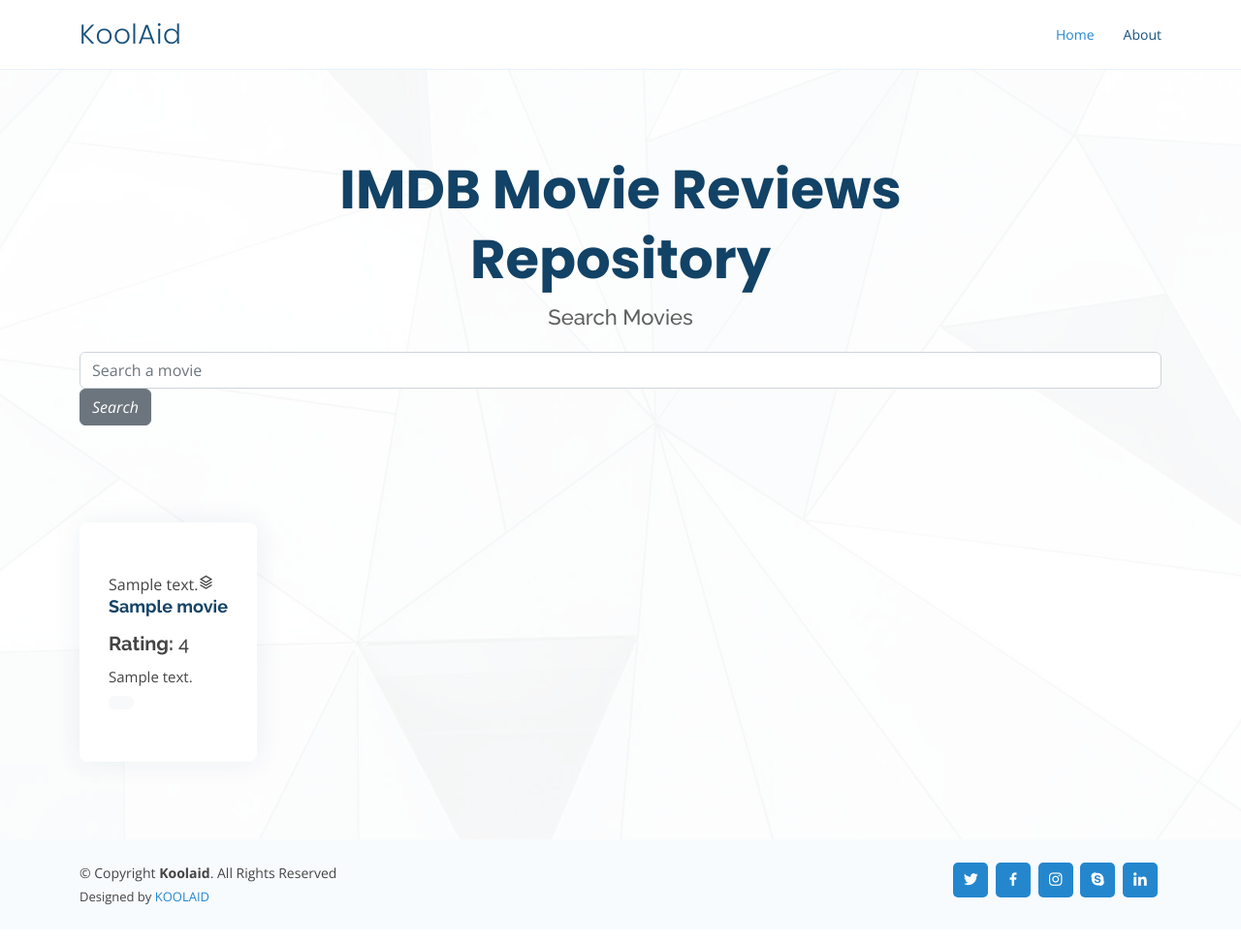
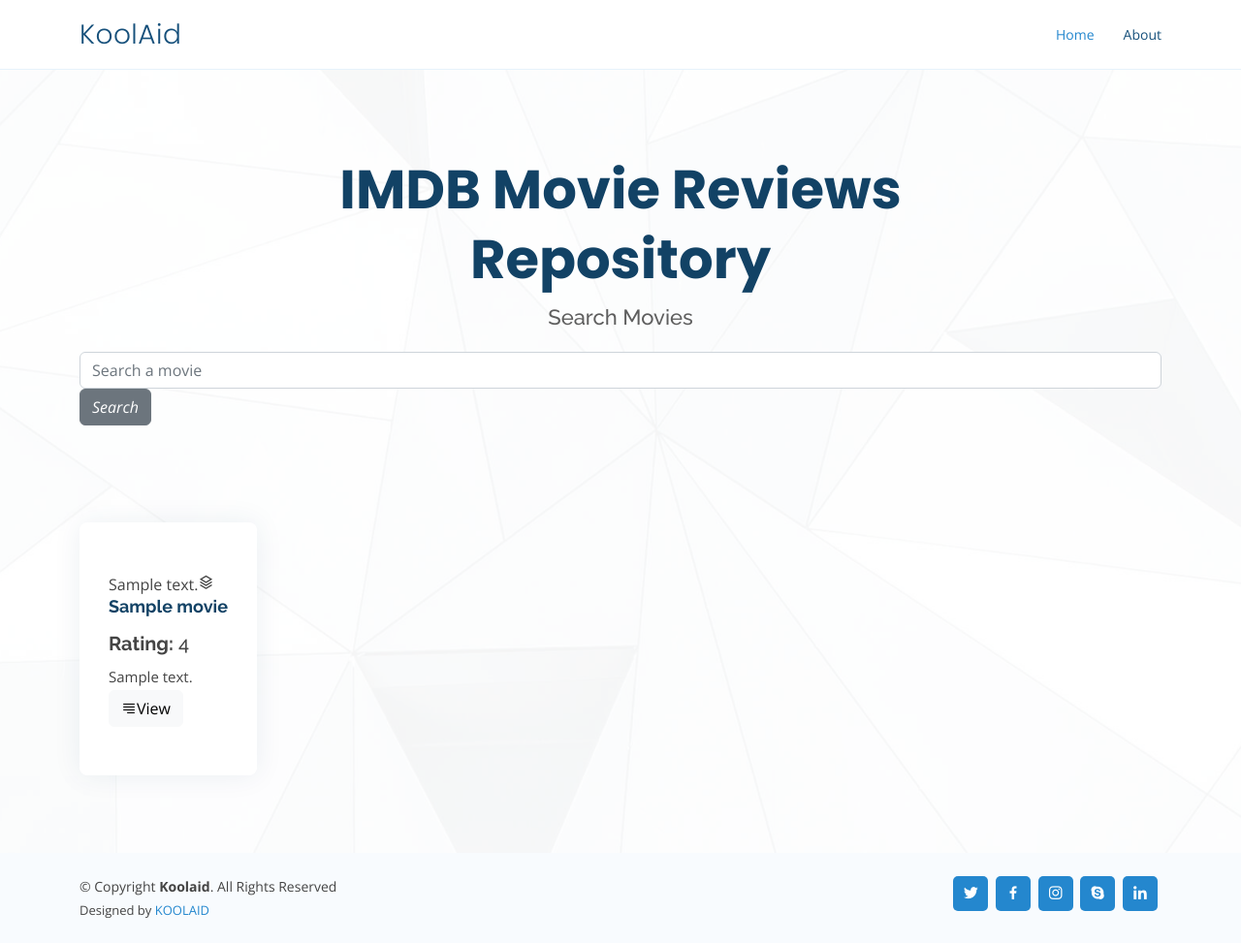
Before and after one commit to amanpreetbatra/moviereview-cassandra, a Flask app: template templates/reviewblock.html in a window 1280 px wide. Shown: the whole page at 97% size. Before the commit the page ends 934 px from the top, so only its background shows below. Run offline with Flask 2, Linux system fonts and the light colour scheme; the template is opened without the code that fills it: most values are stand-ins (such as "Sample title", 1, 10 or a date in 2020); some libraries are stand-ins or nearby versions.

Commit message:
Added button css classes

```diff
--- a/templates/reviewblock.html
+++ b/templates/reviewblock.html
@@ -14,7 +14,7 @@
               </h4>
               <h5 class="rating"><b>Rating:</b> {{ item.rating}}</h5>
             <p class="description">{{ item.review_summary }}</p>
-              <button class="btn btn-light" type="submit" value="submit" name="submit"></button>
+              <button class="btn btn-light bi-justify-right" type="submit" value="submit" name="submit">View</button>
               </form>
           </div>
         </div>
```
